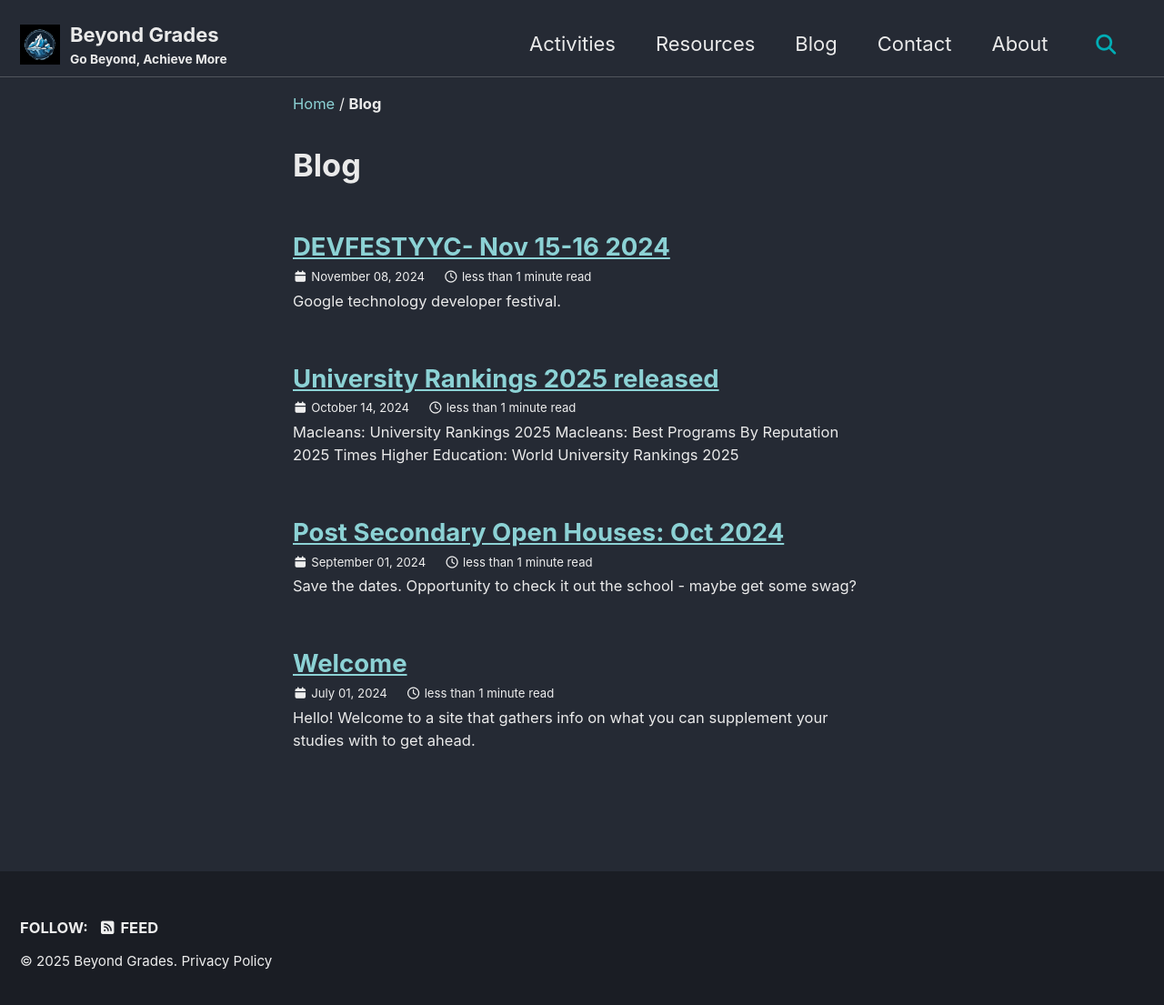
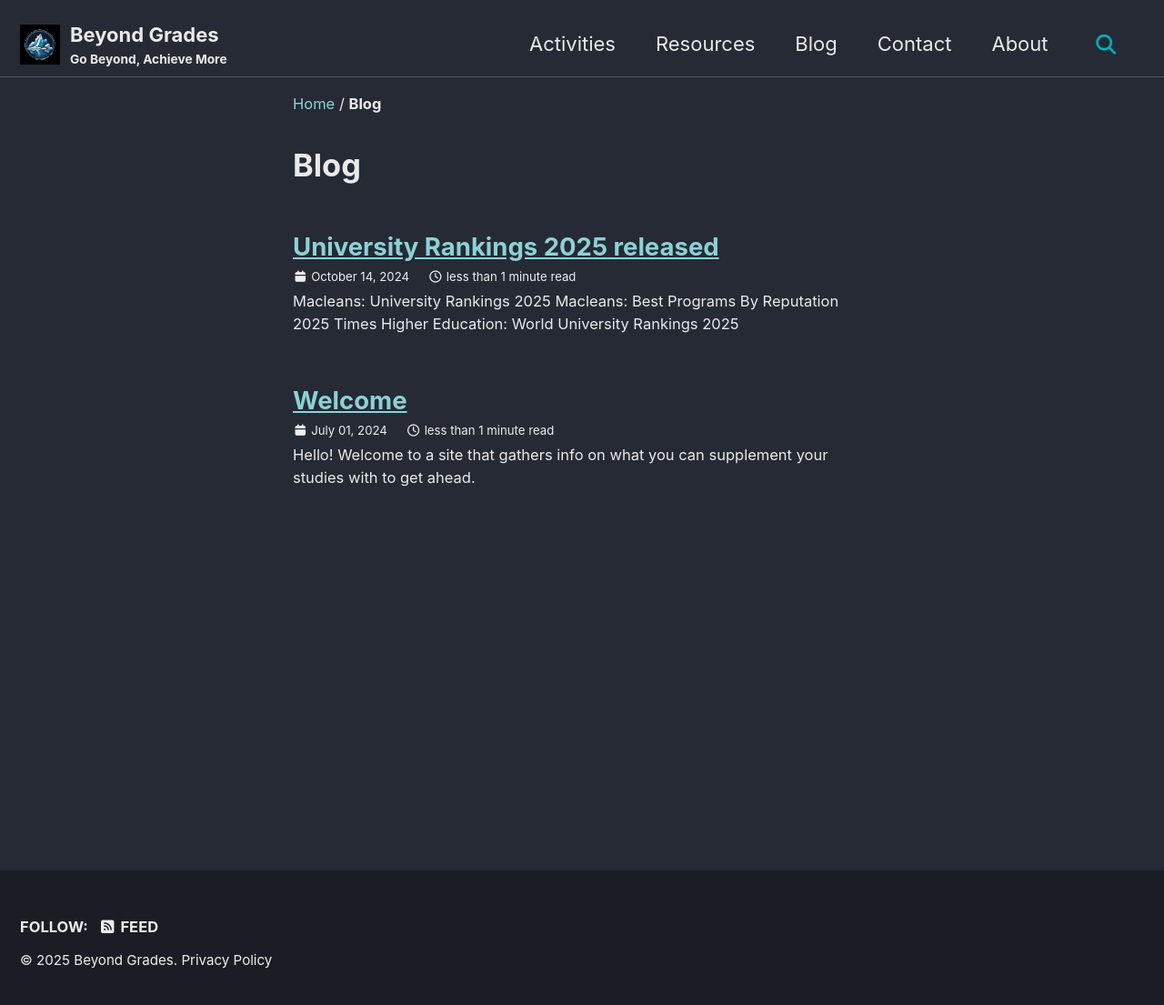
Before and after one commit to BeyondGrades/BeyondGrades.github.io, a Jekyll site: the page built from _pages/blog.md, in a window 1280 px wide and 1112 px high. Shown: the top 1105 px of the window at 91% size. Built offline with Jekyll 4.4.1, drawn with Linux system fonts in a browser that asks for light colours; cached includes are drawn as plain includes.

```diff
--- a/_blog/2024-09-01-post-secondary-open-house-fall-2024.md
+++ /dev/null
@@ -1,30 +0,0 @@
----
-title: "Post Secondary Open Houses: Oct 2024"
----
-
-Save the dates. Opportunity to check it out the school - maybe get some swag?
-
-# University of Calgary
-Saturday, October 26, 2024, 9:00 AM until 3:00 PM
-
-[UofC Open House Info](https://www.ucalgary.ca/future-students/undergraduate/events/open-house)
-
-
-# SAIT
-Friday Oct. 18 & Saturday Oct. 19, from 10 am – 3 pm
-
-[SAIT Open House Info](https://www.sait.ca/open-house)
-
-
-# Mount Royal
-Saturday, Oct. 19 from 9 a.m. to 3 p.m
-
-[Mount Royal Open House Info](https://www.mtroyal.ca/Admission/OpenHouse/index.htm)
-
-
-# Bow Valley College
-October 19, 2024‍ ‍ 10:00 a.m. to 2:00 p.m
-
-[Bow Valley College Open House info](https://choose.bowvalleycollege.ca/open-house)
-
-![UofC dino open house sign](https://i.ytimg.com/vi/vDIbyYDbHKs/sddefault.jpg)
--- a/_blog/2024-11-08-devfestyyc-2024.md
+++ /dev/null
@@ -1,13 +0,0 @@
----
-title: "DEVFESTYYC- Nov 15-16 2024"
----
-
-Google technology developer festival.
-
-Early Bird price for students: $39
-
-PLATFORM Innovation Center
-Calgary, AB
-November 15-16, 2024
-
-[devfestyyc.com/](https://devfestyyc.com/)
```
Also changed, not shown: _pages/scholarships.html (+10 -7 lines).
